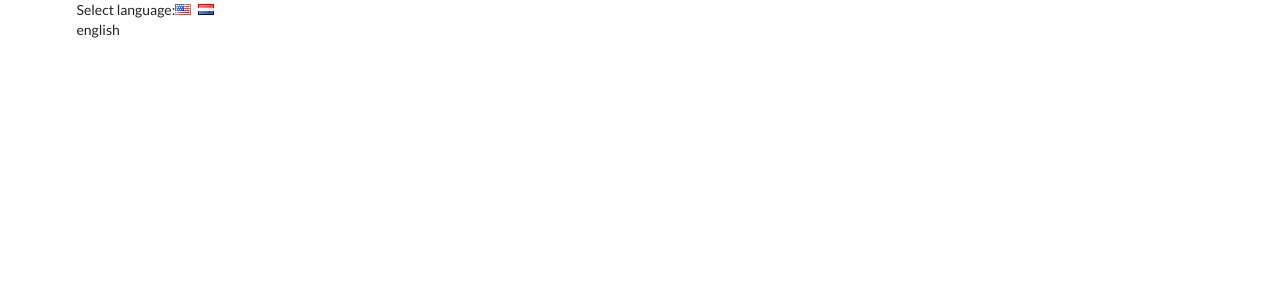
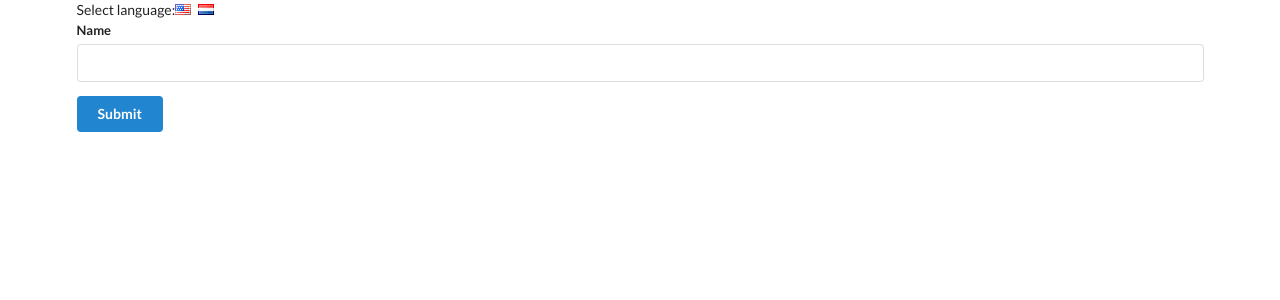
Before and after one commit to dzastaa1024/SmallContextApp, a React (Create React App) app: page / in a window 1280 px wide. Shown: the top 300 px of the page. Built offline with nearby package versions, Linux system fonts and the light colour scheme.

Commit message:
context value

```diff
--- a/src/components/App.js
+++ b/src/components/App.js
@@ -1,4 +1,5 @@
 import React from "react";
+import UserCreate from "./UserCreate";
 
 class App extends React.Component {
   state = {
@@ -25,7 +26,7 @@
             onClick={() => this.onLanguageChange("dutch")}
           />
         </div>
-        {this.state.language}
+        <UserCreate />
       </div>
     );
   }
--- a/src/components/Button.js
+++ b/src/components/Button.js
@@ -1,7 +1,17 @@
 import React, { Component } from "react";
+import LanguageContext from "../context/LanguageContext";
 
 export default class Button extends Component {
+  static contextType = LanguageContext;
+  // it have to be exatly contextType
+  // using keyword static we are adding the property directly to the class itself
+
   render() {
-    return <button className="ui primary">Submit </button>;
+    // console.log(this.context) => english, because in LanguageContext file we declare english inside in createContext
+    const text = this.context === "english" ? "Submit" : "Voorleggen";
+    return <button className="ui button primary">{text} </button>;
   }
 }
+
+// it is possible use this as well:
+// Button.contextType = LanguageContext;
--- a/src/components/Field.js
+++ b/src/components/Field.js
@@ -1,10 +1,13 @@
 import React, { Component } from "react";
+import LanguageContext from "../context/LanguageContext";
 
 export default class Field extends Component {
+  static contextType = LanguageContext;
   render() {
+    const text = this.context === "english" ? "Name" : "Naam";
     return (
       <div className="ui field">
-        <label>Name</label>
+        <label>{text}</label>
         <input />
       </div>
     );
--- a/src/components/UserCreate.js
+++ b/src/components/UserCreate.js
@@ -4,7 +4,7 @@
 
 export default function UserCreate() {
   return (
-    <div>
+    <div className="ui form">
       <Field />
       <Button />
     </div>
--- /dev/null
+++ b/src/context/LanguageContext.js
@@ -0,0 +1,6 @@
+import React from "react";
+
+export default React.createContext("english");
+
+// purpose of this file is to create a context object and export it
+// the reason why we putting this in the sepearate file is that we can import the context object into only the component that we care about
```
